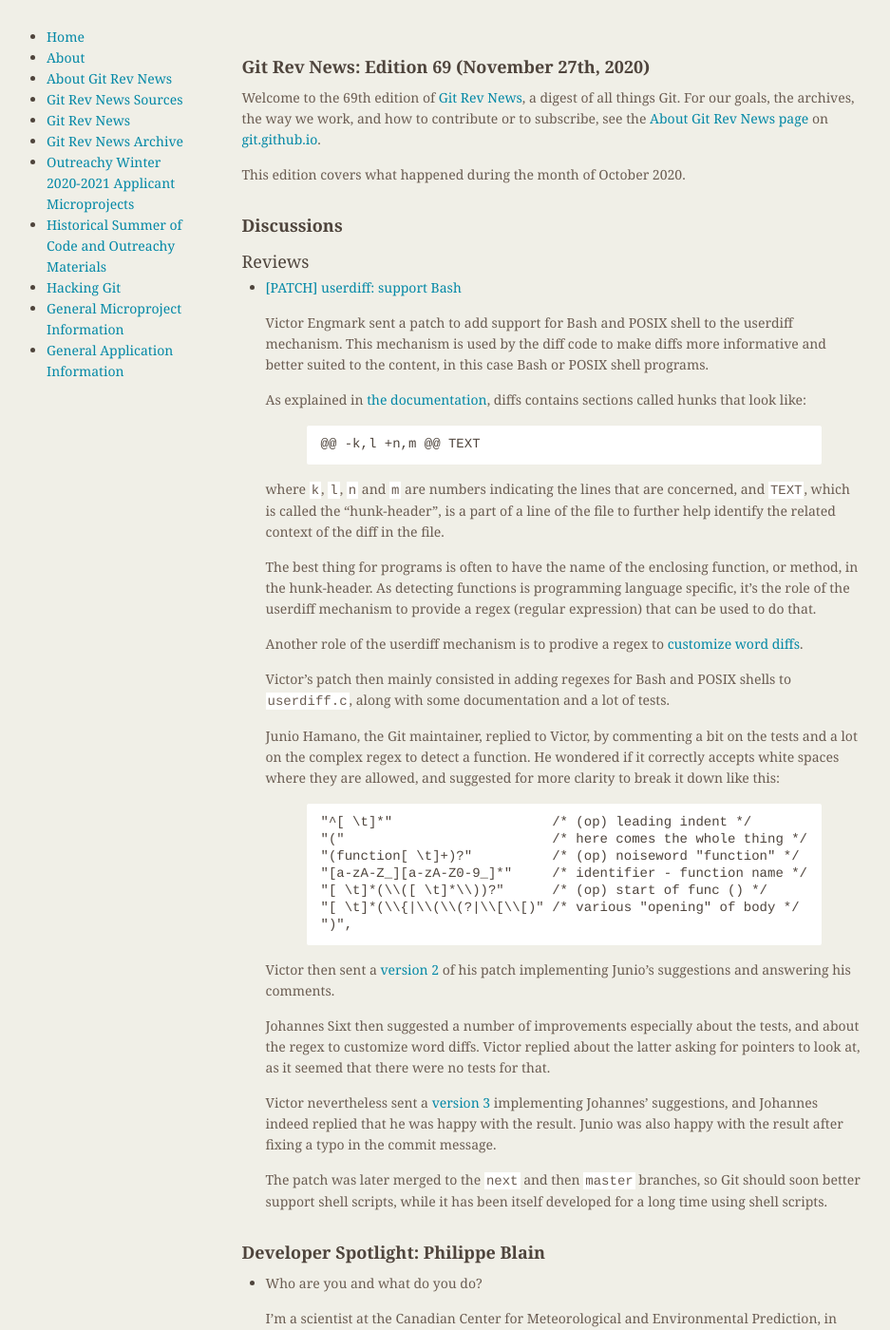
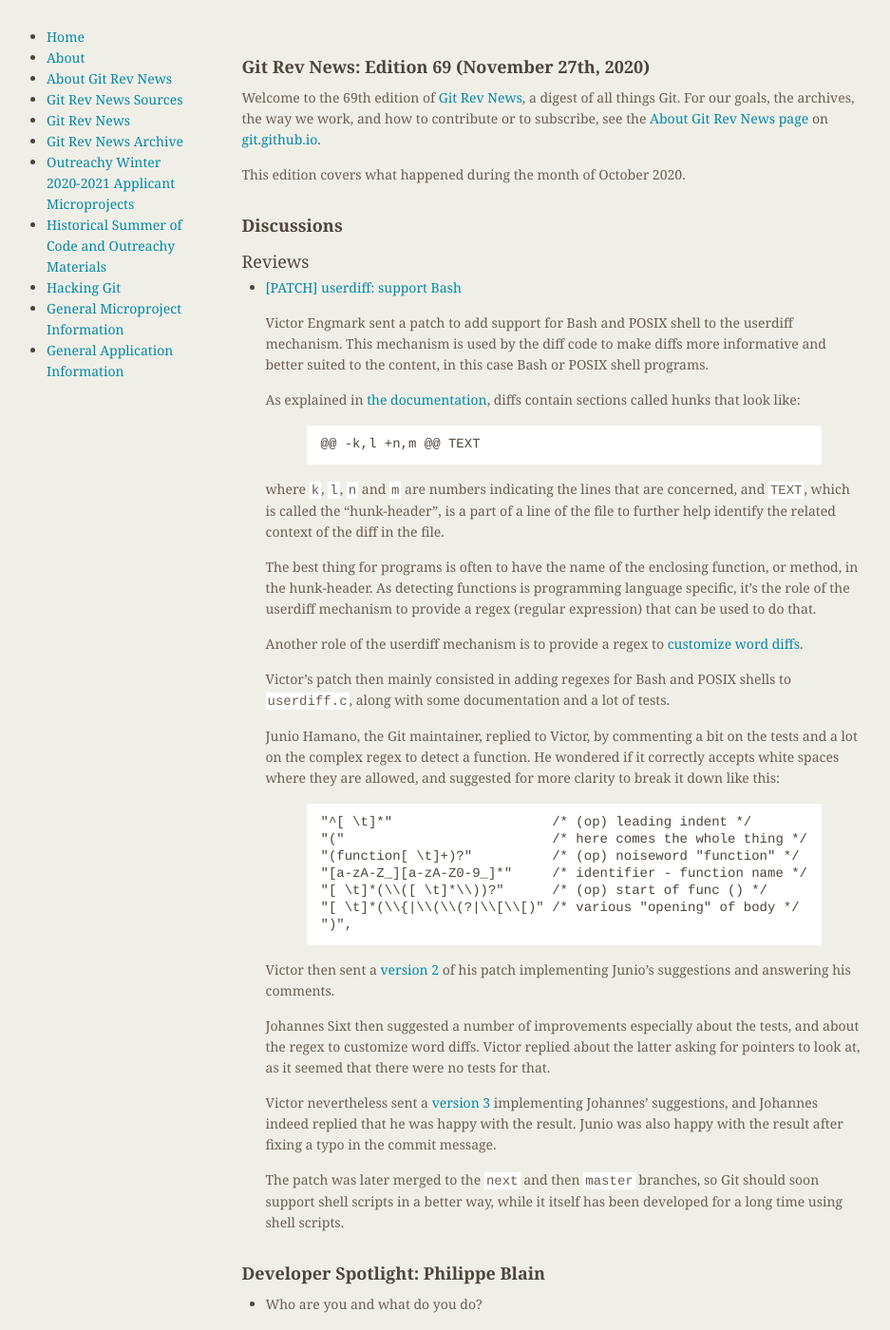
Before and after one commit to git/git.github.io, a Jekyll site: the page built from rev_news/drafts/edition-69.md, in a window 1280 px wide and 1400 px high. Shown: the whole window at 95% size, without its empty margins (174-1111 px from the left). Built offline with Jekyll 4.4.1, drawn with Linux system fonts in a browser that asks for light colours; some of the changed text lies outside the part shown.

Commit message:
rn-69 tiny fixes, part 2

````diff
--- a/rev_news/drafts/edition-69.md
+++ b/rev_news/drafts/edition-69.md
@@ -9,7 +9,7 @@
 
 ## Git Rev News: Edition 69 (November 27th, 2020)
 
-Welcome to the 69th edition of [Git Rev News](https://git.github.io/rev_news/rev_news/),
+Welcome to the 69th edition of [Git Rev News](https://git.github.io/rev_news/),
 a digest of all things Git. For our goals, the archives, the way we work, and how to contribute or to
 subscribe, see the [About Git Rev News page](https://git.github.io/rev_news/rev_news/) on [git.github.io](http://git.github.io).
 
@@ -31,7 +31,7 @@
   in this case Bash or POSIX shell programs.
 
   As explained in [the documentation](https://git-scm.com/docs/gitattributes#_defining_a_custom_hunk_header),
-  diffs contains sections called hunks that look like:
+  diffs contain sections called hunks that look like:
 
   ```
   @@ -k,l +n,m @@ TEXT
@@ -48,7 +48,7 @@
   userdiff mechanism to provide a regex (regular expression) that can
   be used to do that.
 
-  Another role of the userdiff mechanism is to prodive a regex to
+  Another role of the userdiff mechanism is to provide a regex to
   [customize word diffs](https://git-scm.com/docs/gitattributes#_customizing_word_diff).
 
   Victor's patch then mainly consisted in adding regexes for Bash and
@@ -85,8 +85,8 @@
   after fixing a typo in the commit message.
 
   The patch was later merged to the `next` and then `master` branches,
-  so Git should soon better support shell scripts, while it has been
-  itself developed for a long time using shell scripts.
+  so Git should soon support shell scripts in a better way, while it
+  itself has been developed for a long time using shell scripts.
 
 <!---
 ### Support
@@ -263,7 +263,7 @@
   two-way sync between notebooks and source code, and tools for merge/conflict
   resolution with notebooks in a human readable format. It is set-up out of the box
   for integration with GitHub Pages and GitHub Actions.
-  Compare with [nbdime](http://nbdime.readthedocs.io/en/latest/) –- a tool for
+  Compare with [nbdime](http://nbdime.readthedocs.io/en/latest/) -- a tool for
   diffing and merging of Jupyter Notebooks, mentioned in [Git Rev News #37](https://git.github.io/rev_news/2018/03/21/edition-37/),
   and [jupytext](https://github.com/mwouts/jupytext) -- a plugin for Jupyter
   that can save Jupyter notebooks as Markdown documents, or Julia, Python or R scripts,
````
Also changed, not shown: other parts of rev_news/drafts/edition-69.md (+1 -1 lines).
